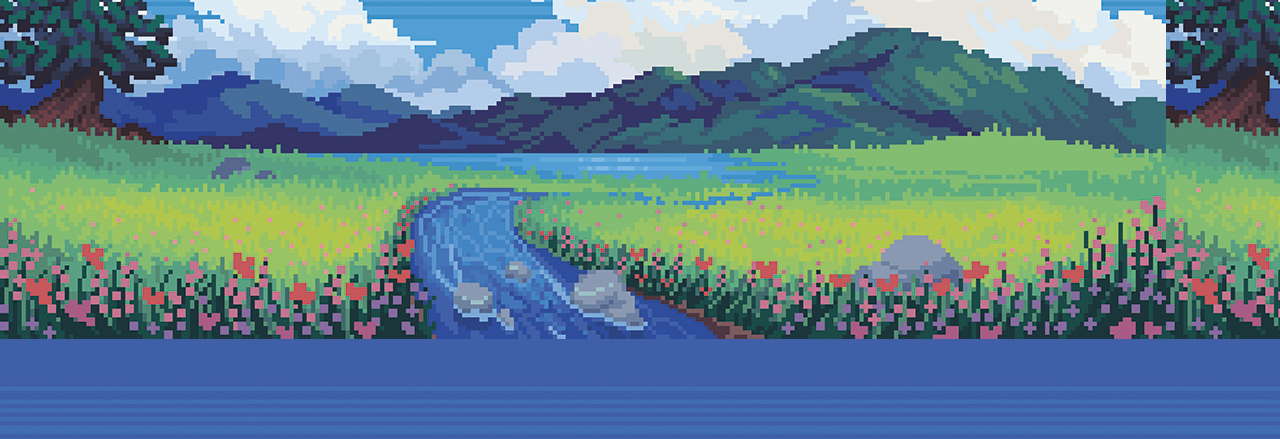
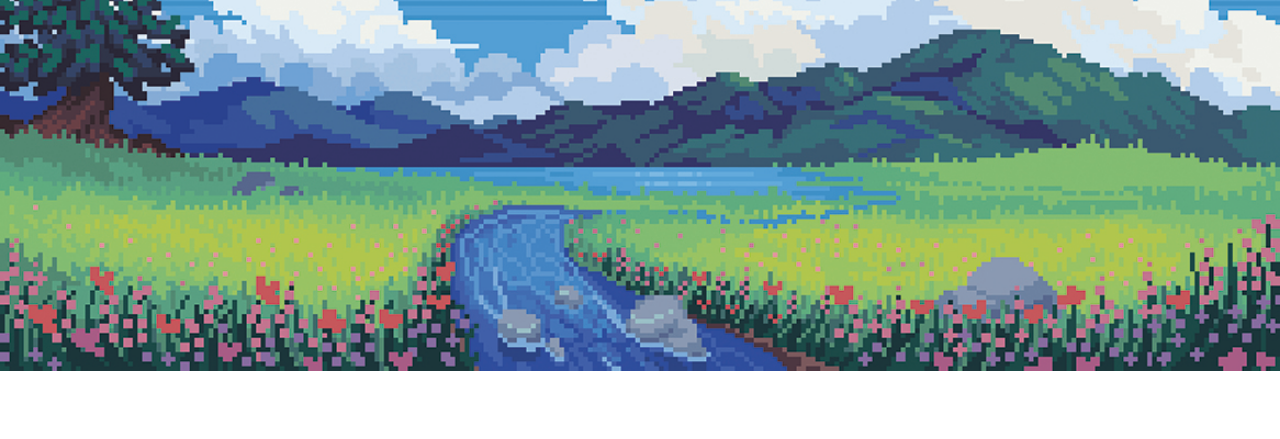
Before and after one commit to BoziDaniel/textAdv, a Flask app: page /game in a window 1280 px wide. Shown: the part 361-800 px from the top of the page. Run offline with Flask 2, Linux system fonts and the light colour scheme; some libraries are stand-ins or nearby versions.

Commit message:
stylce.css

```diff
--- a/static/style.css
+++ b/static/style.css
@@ -1,3 +1,11 @@
 #start_background {
     background-image: url('../static/pictures/starting_page.png');
+    height: 100%;
+     background-position: center;
+  background-repeat: no-repeat;
+  background-size: cover;
 }
+
+body, html {
+    height: 87%;
+}
--- a/templates/game.html
+++ b/templates/game.html
@@ -4,6 +4,5 @@
     <p>You are at a crossroads of sort, blue sky, green field nothing out of the ordinary, to your left in the distance
         you
         see a mountain, to your right, a town.</p>
-    <img src="static/starting_page.png">
     </body>
 {% endblock %}
```
